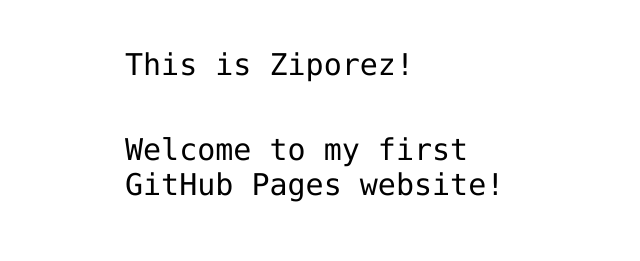
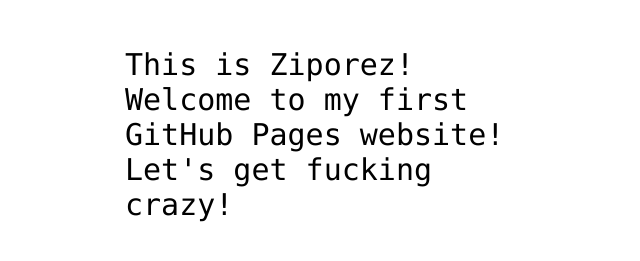
Before and after one commit to ziporaz/hello-world, a plain HTML site: page index.html in a window 1280 px wide. Shown: the part 341-602 px from the top of the page, without its empty margins (315-955 px from the left). Drawn offline with Linux system fonts and the light colour scheme.

Commit message:
Update index.html
commit to dev

```diff
--- a/index.html
+++ b/index.html
@@ -12,8 +12,9 @@
 <img src="https://octodex.github.com/images/daftpunktocat-thomas.gif" id="octocat" alt="octocat-gif" />
 
 <!-- Change this code here by copy and pasting your template on line 15 -->
-<p>This is Ziporez!</p>
-<p>Welcome to my first GitHub Pages website!</p>
+<p>This is Ziporez!
+  Welcome to my first GitHub Pages website!
+  Let's get fucking crazy!</p>
 
 </body>
 </html>
```
